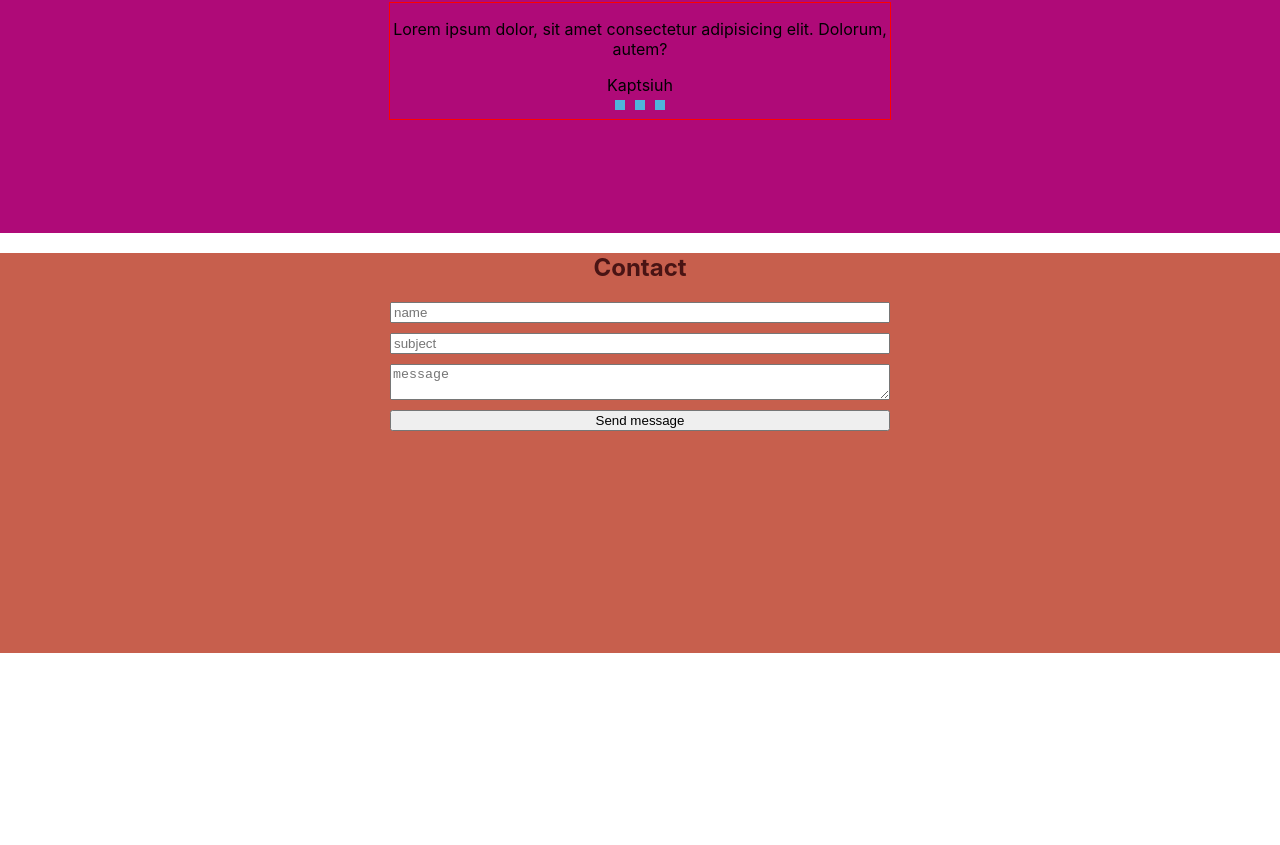
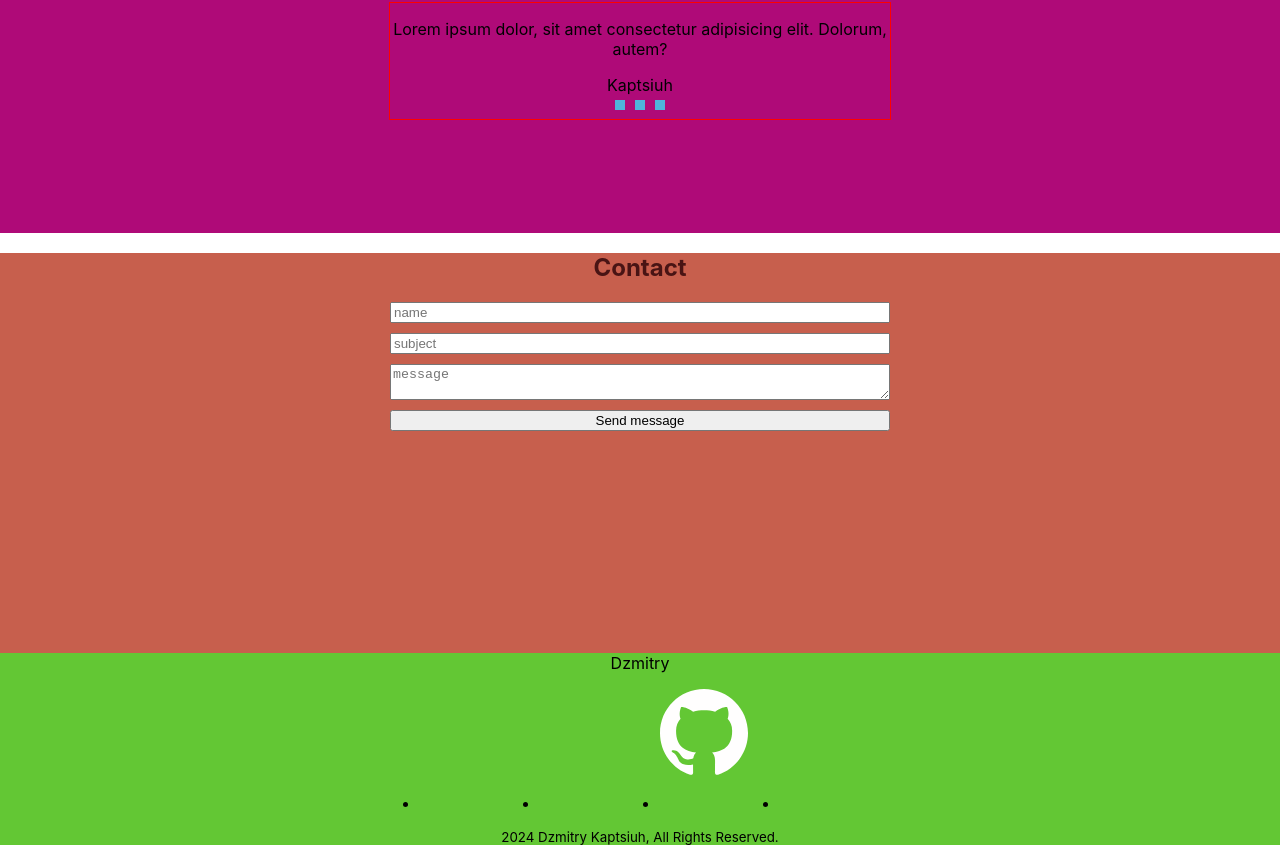
Before and after one commit to Kaptsiuh/portfolio, a React app: page / in a window 1280 px wide. Shown: the part 2751-3596 px from the top of the page. Before the commit the page ends 3404 px from the top, so only its background shows below. Built offline with nearby package versions, Linux system fonts and the light colour scheme.

Commit message:
feat: createe footer component

```diff
--- a/src/App.tsx
+++ b/src/App.tsx
@@ -6,6 +6,7 @@
 import { Works } from "./layout/sections/works/Works";
 import { Testimony } from "./layout/sections/testimony/Testimony";
 import { Contacts } from "./layout/sections/contacts/Contacts";
+import { Footer } from "./layout/footer/Footer";
 
 function App() {
   return (
@@ -16,6 +17,7 @@
       <Works />
       <Testimony />
       <Contacts />
+      <Footer />
     </div>
   );
 }
--- /dev/null
+++ b/src/layout/footer/Footer.tsx
@@ -0,0 +1,52 @@
+import styled from "styled-components";
+import { Icon } from "../../components/icon/Icon";
+import { FlexWrapper } from "../../components/FlexWrapper";
+
+export const Footer = () => {
+  return (
+    <StyledFooter>
+      <FlexWrapper direction={"column"} align={"center"}>
+        <Name>Dzmitry</Name>
+        <SocialList>
+          <SocialItem>
+            <SocialLink>
+              <Icon iconId={"instagram"} />
+            </SocialLink>
+          </SocialItem>
+          <SocialItem>
+            <SocialLink>
+              <Icon iconId={"telegram"} />
+            </SocialLink>
+          </SocialItem>
+          <SocialItem>
+            <SocialLink>
+              <Icon iconId={"github"} />
+            </SocialLink>
+          </SocialItem>
+          <SocialItem>
+            <SocialLink>
+              <Icon iconId={"linkedin"} />
+            </SocialLink>
+          </SocialItem>
+        </SocialList>
+        <Copyright>2024 Dzmitry Kaptsiuh, All Rights Reserved.</Copyright>
+      </FlexWrapper>
+    </StyledFooter>
+  );
+};
+
+const StyledFooter = styled.footer`
+  background-color: #63c734;
+`;
+
+const Name = styled.span``;
+
+const SocialList = styled.ul`
+  display: flex;
+`;
+
+const SocialItem = styled.li``;
+
+const SocialLink = styled.a``;
+
+const Copyright = styled.small``;
```
